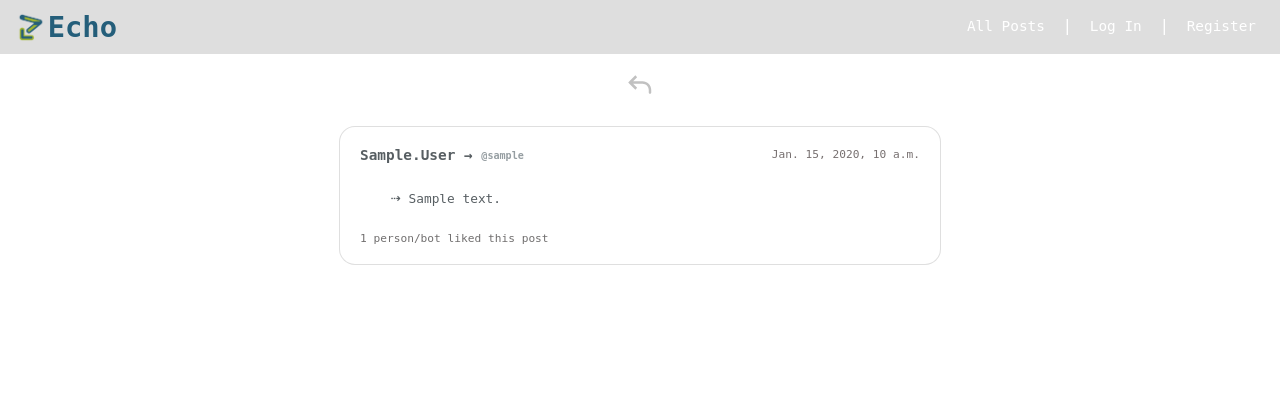
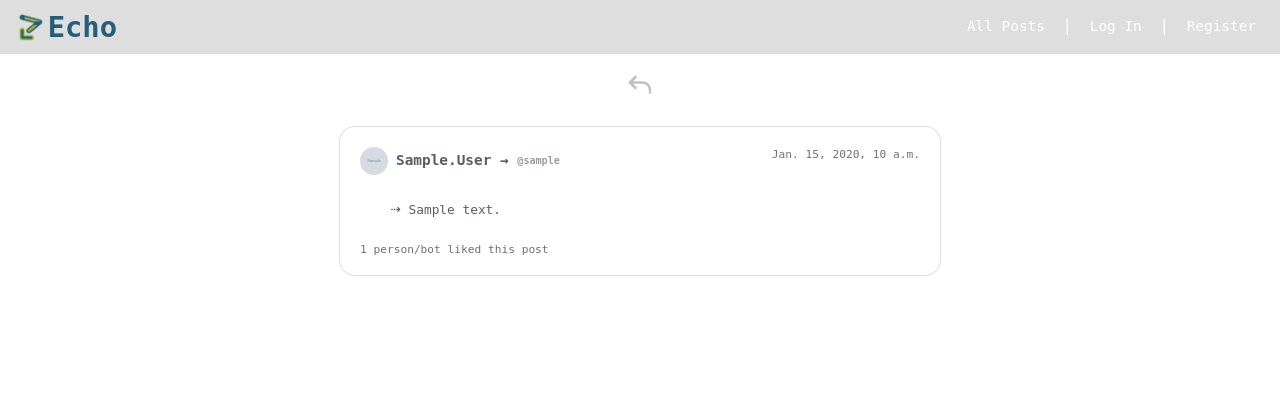
Before and after one commit to MyPetLobster/network, a Django app: page /post/1 in a window 1280 px wide. Shown: the top 420 px of the page. Run offline with Django 3.2, Linux system fonts and the light colour scheme; tables that the repository leaves empty hold one stand-in row (values such as "Sample post"); grey boxes marked "Sample" are stand-in pictures; some libraries are stand-ins or nearby versions; some web fonts are replaced.

Commit message:
Ext profpics to post page main card

```diff
--- a/network/templates/network/post.html
+++ b/network/templates/network/post.html
@@ -1,6 +1,6 @@
 {% extends "network/layout.html" %}
 
-
+{% load static %}
 
 {% block body %}
 <div class="post-page-div">
@@ -16,7 +16,10 @@
         <div class="card-body">
             <div class="card-top-div">
                     <h5 class="card-title">
-                    <span>
+                        <span class="card-pic-name-span">
+                            <div class="card-profile-picture-div">
+                                <img class="profile-picture" src="{% if og_post.user.profile_picture %}{{ og_post.user.profile_picture.url }}{% else %}{% get_media_prefix %}profile_pictures/default.jpg{% endif %}" alt="Profile Picture">
+                            </div>
                             {% if og_post.user.first_name %}
                                 {{ og_post.user.first_name }}.{{ og_post.user.last_name }}
                             {% else %}
```
Lines whose indentation alone changed are shown as unchanged.
